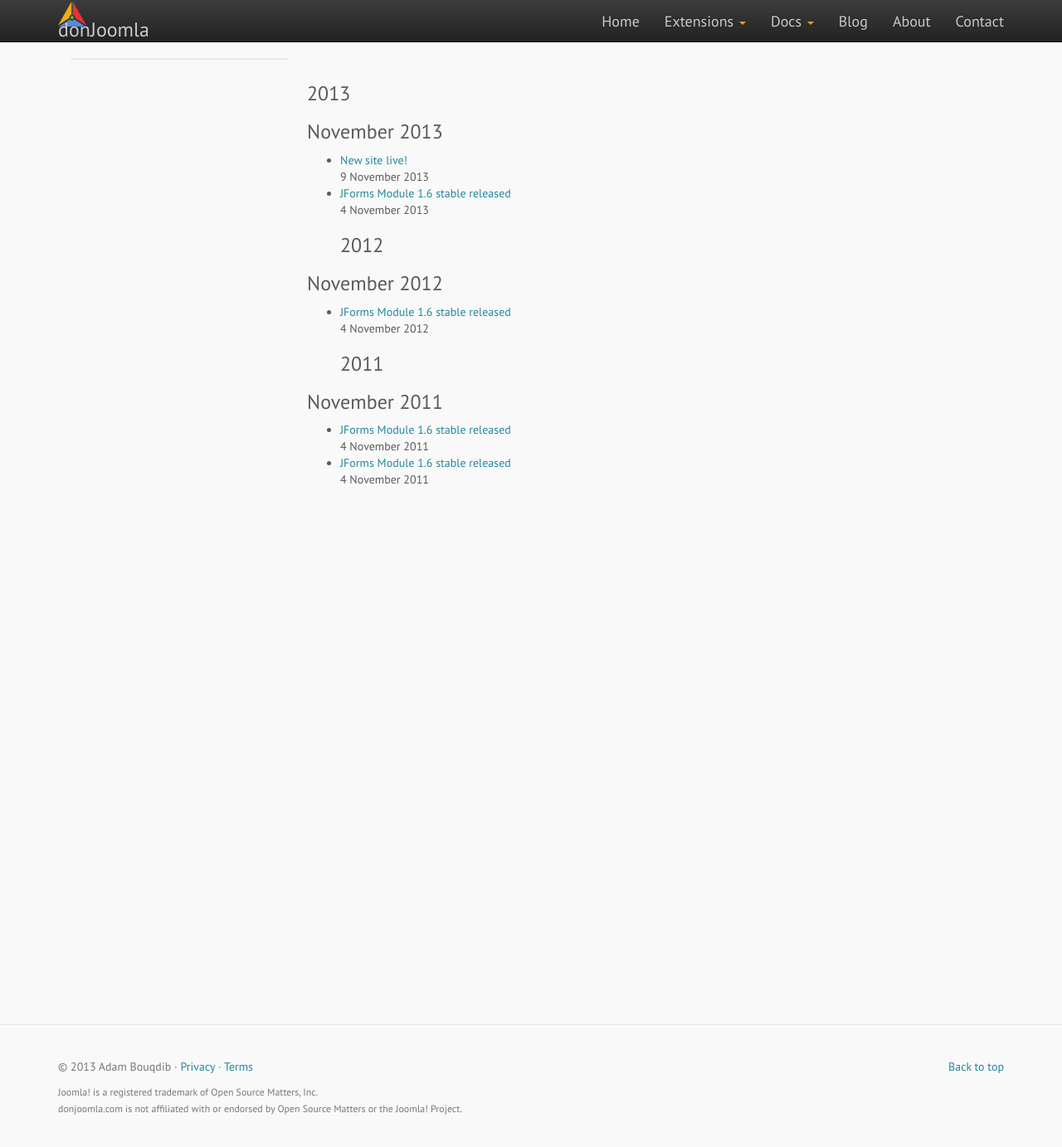
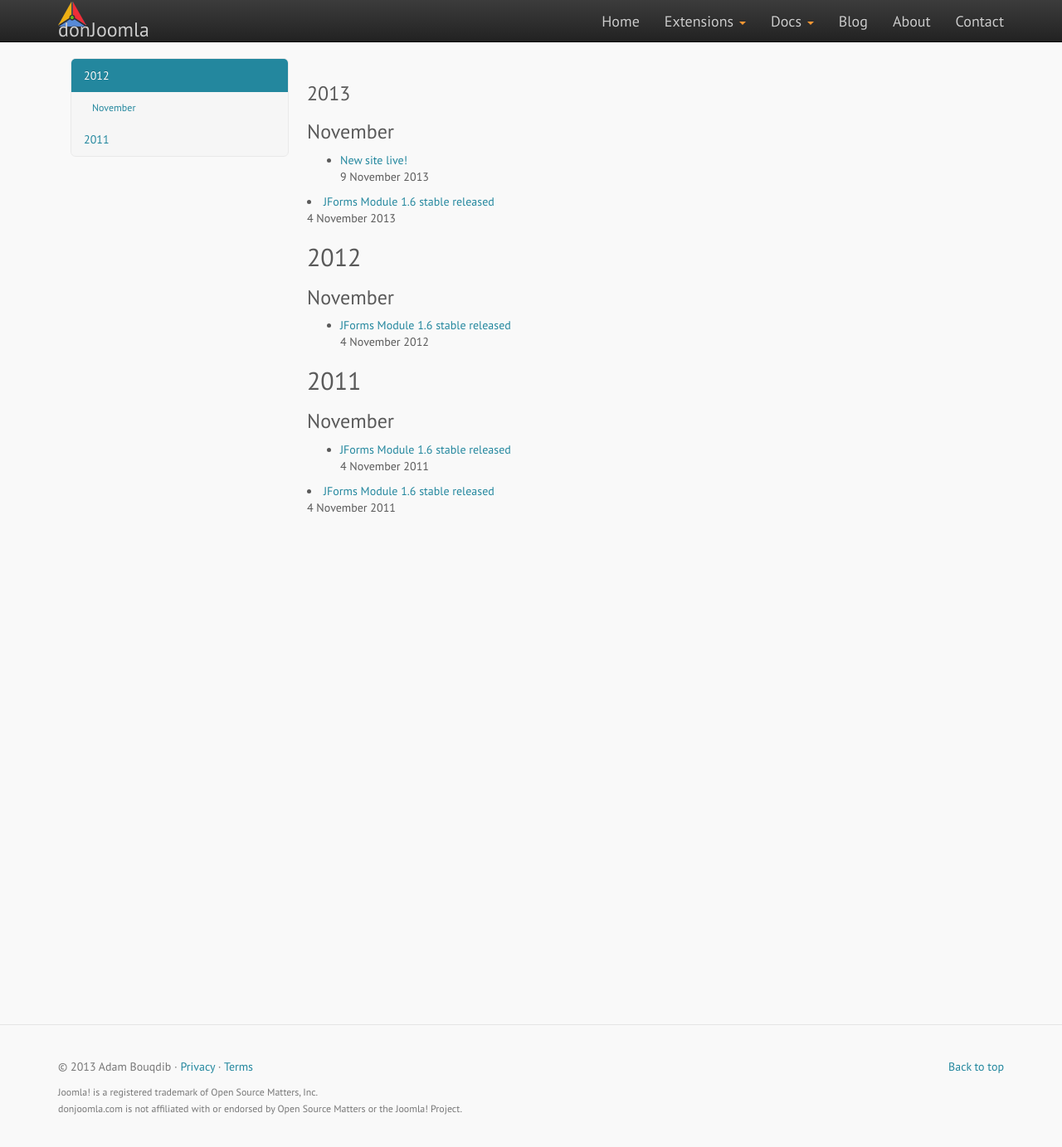
Before and after one commit to donJoomla/donjoomla.github.io, a Jekyll site: the page built from blog/archive/index.html, in a window 1280 px wide and 1386 px high. Shown: the top 1383 px of the window at 83% size. Built offline with Jekyll 4.4.1, drawn with Linux system fonts in a browser that asks for light colours; nearby versions of some CDN libraries.

Commit message:
Update index.html

```diff
--- a/blog/archive/index.html
+++ b/blog/archive/index.html
@@ -9,13 +9,14 @@
 ---
 {% for post in site.posts %}
 
+      {% if forloop.index != 1 %}</ul>{% endif %}
         {% unless post.next %}
         <h3>{{ post.date | date: '%Y' }}</h3>
         {% else %}
         {% capture year %}{{ post.date | date: '%Y' }}{% endcapture %}
         {% capture nyear %}{{ post.next.date | date: '%Y' }}{% endcapture %}
         {% if year != nyear %}
-        <h3>{{ post.date | date: '%Y' }}</h3>
+        <h2>{{ post.date | date: '%Y' }}</h2>
         {% endif %}
         {% endunless %}
 
@@ -23,7 +24,7 @@
   {% capture nmonth %}{{ post.next.date | date: '%m%Y' }}{% endcapture %}
     {% if month != nmonth %}
       {% if forloop.index != 1 %}</ul>{% endif %}
-      <h3>{{ post.date | date: '%B %Y' }}</h3><ul>
+      <h3>{{ post.date | date: '%B' }}</h3><ul>
     {% endif %}
   <li><a href="{{ post.url }}">{{ post.title }}</a></li>
   <time>{{ post.date | date: "%e %B %Y" }}</time>
```
